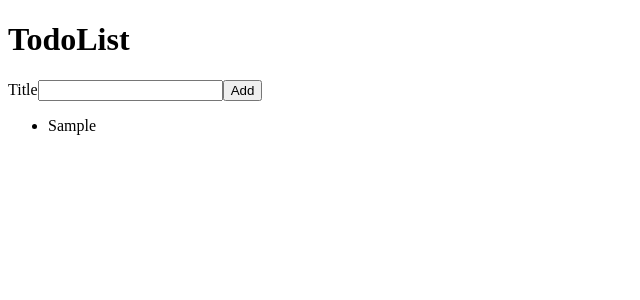
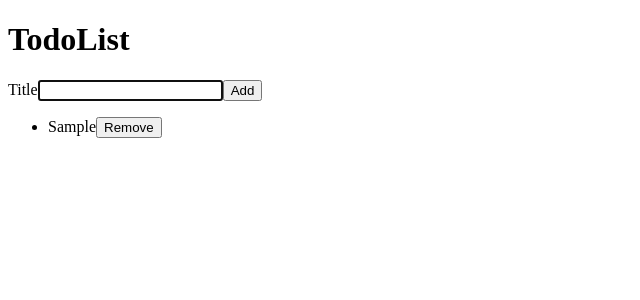
Before and after one commit to Code-the-Dream-School/ctd-react-canary, a React (Create React App) app: page / in a window 1280 px wide. Both pictures are taken after typing "Sample" into the empty fields and a click on the button "Add". Shown: the top 300 px of the page, without its empty margins (0-640 px from the left). Built offline with nearby package versions, Linux system fonts and the light colour scheme.

Commit message:
lesson-1-6

```diff
--- a/src/AddTodoForm.js
+++ b/src/AddTodoForm.js
@@ -1,4 +1,6 @@
 import React from "react";
+import InputWithLabel from "./InputWithLabel";
+
 function AddTodoForm({onAddTodo}) {
     const [todoTitle, setTodoTitle] = React.useState('');
 
@@ -15,8 +17,13 @@ function AddTodoForm({onAddTodo}) {
 
     };
     return (
-        <form onSubmit={handleAddTodo}>        <label htmlFor="todoTitle">Title</label>
-            <input type="text" id="todoTitle" name="title" value={todoTitle} onChange={handleTitleChange}></input>
+        <form onSubmit={handleAddTodo}>
+        <InputWithLabel
+        todoTitle={todoTitle}
+        handleTitleChange={handleTitleChange}
+        >
+            Title
+        </InputWithLabel>
 
             <button type="submit">Add</button>
 
--- a/src/App.js
+++ b/src/App.js
@@ -1,34 +1,43 @@
 import React, { useEffect } from "react";
 import TodoList from "./TodoList";
 import AddTodoForm from "./AddTodoForm";
- function useSemiPersistentState(){
-  const[todoList, setTodoList]= React.useState(JSON.parse(localStorage.getItem("savedTodoList"))||[]);
 
-  useEffect(()=>{
-    localStorage.setItem("savedTodoList",JSON.stringify(todoList));
-   },[todoList]
+function useSemiPersistentState() {
+  const [todoList, setTodoList] = React.useState(JSON.parse(localStorage.getItem("savedTodoList")) || []);
+
+  useEffect(() => {
+    localStorage.setItem("savedTodoList", JSON.stringify(todoList));
+  }, [todoList]
   )
-return(
-  [todoList,setTodoList])
- }
+  return (
+    [todoList, setTodoList])
+}
 
 function App() {
-const[todoList, setTodoList]=useSemiPersistentState();
+  const [todoList, setTodoList] = useSemiPersistentState();
 
 
 
-    const addTodo =(newTodo)=>{
-     setTodoList([...todoList,newTodo]);
+  const addTodo = (newTodo) => {
+    setTodoList([...todoList, newTodo]);
 
-   }
+  }
+  const removeTodo = (id) => {
+    const updatedNewTodo = todoList.filter((item) => {
+      return item.id !== id;
+    })
+    setTodoList(updatedNewTodo);
+  }
   return (
-    <div>
+    <>
       <h1> TodoList </h1>
-      <AddTodoForm onAddTodo={addTodo }/>
+      <AddTodoForm onAddTodo={addTodo} />
 
-      <TodoList todoList={todoList} />
+      <TodoList todoList={todoList}
+        onRemoveTodo={removeTodo} />
 
-    </div>
+
+    </>
   );
 }
 export default App;
--- /dev/null
+++ b/src/InputWithLabel.js
@@ -0,0 +1,31 @@
+import React, { useRef, useEffect } from "react";
+
+
+const InputWithLabel = (props) => {
+    const inputRef = useRef();
+    useEffect(() => {
+        if (props.todoTitle === "") {
+            inputRef.current.focus();
+            console.log(props.todoTitle);
+        }
+    }, [props.todoTitle]);
+
+    return (
+        <>  <label htmlFor="todoTitle">
+            {props.children}</label>
+            <input type="text"
+                id="todoTitle"
+                name="title"
+                value={props.todoTitle}
+                onChange={props.handleTitleChange}
+                ref={inputRef}
+            >
+
+            </input>
+        </>
+
+    )
+
+};
+
+export default InputWithLabel;
--- a/src/TodoList.js
+++ b/src/TodoList.js
@@ -1,14 +1,17 @@
 import * as React from "react";
 import TodoListItem from "./TodoListItem";
 
-function TodoList({todoList}) {
+function TodoList(props) {
 
 
- return (
+  return (
     <ul>
 
-      {todoList.map(function (item) {
-        return <TodoListItem item={item}/>;
+      {props.todoList.map(function (item) {
+        return <TodoListItem
+          item={item}
+          key={item.id}
+          onRemoveTodo={props.onRemoveTodo} />;
       })}
 
     </ul>
--- a/src/TodoListItem.js
+++ b/src/TodoListItem.js
@@ -1,11 +1,12 @@
 import React from "react";
 
-function TodoListItem({item}) {
+function TodoListItem(props) {
 
     return (
-         <li>
-    {item.title}
-            </li>
+        <li>
+            <span> {props.item.title}</span>
+            <button onClick={() => {props.onRemoveTodo(props.item.id)}}>Remove</button>
+        </li>
     );
 
 
```
